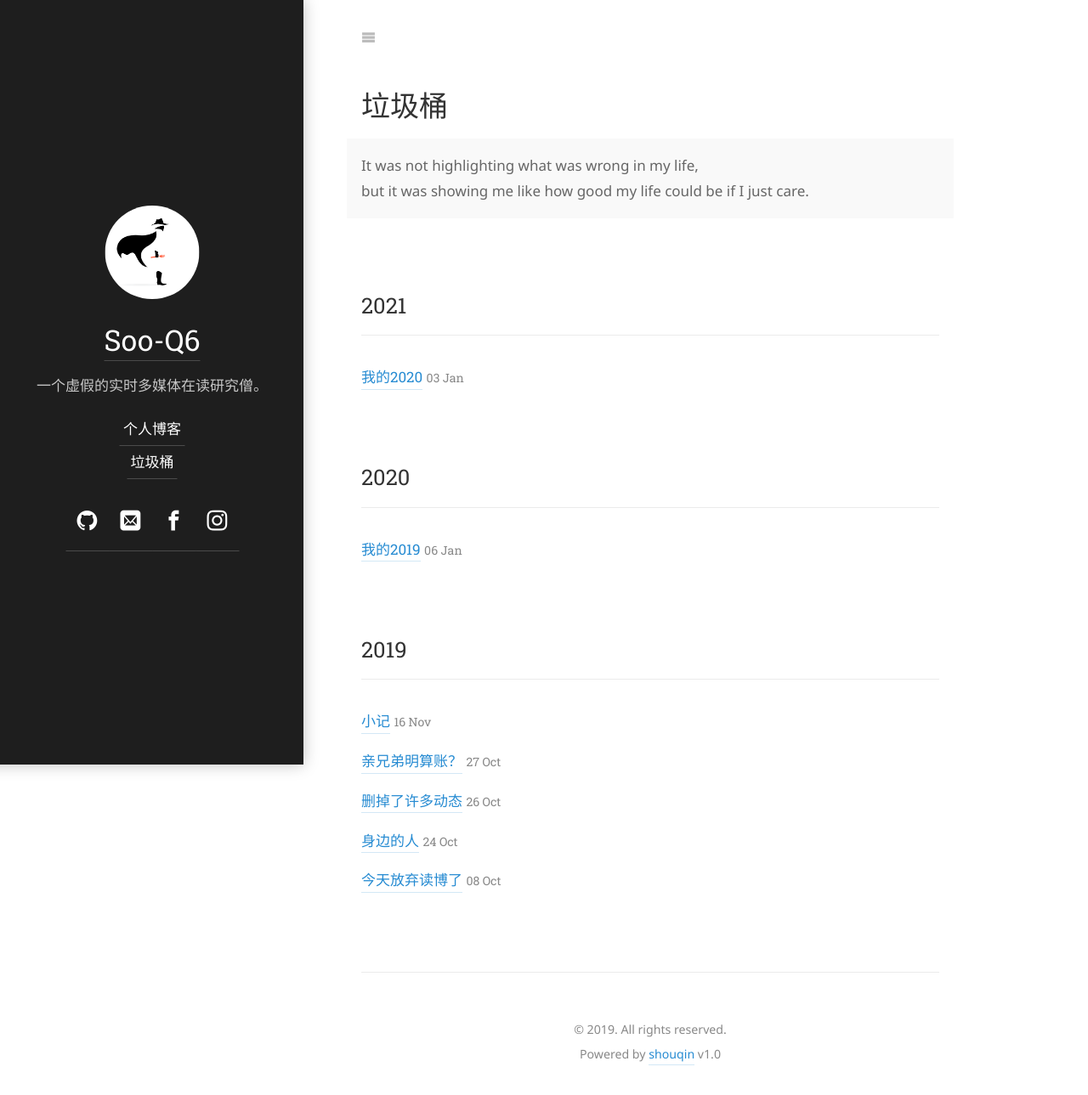
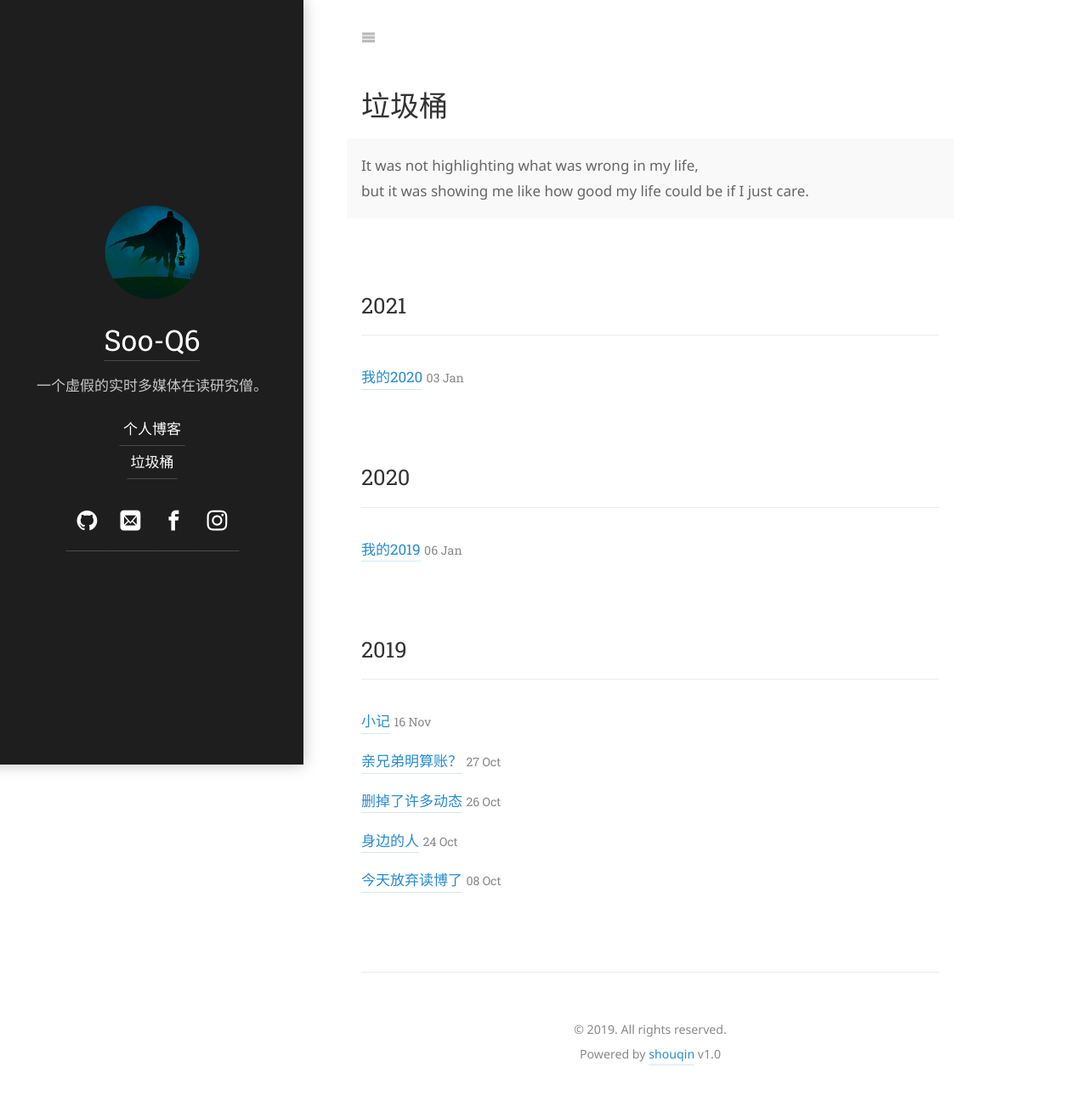
Before and after one commit to Soo-Q6/Soo-Q6.github.io, a Jekyll site: the page built from _featured_categories/loading.md, in a window 1280 px wide. Shown: the whole page at 85% size. Built offline with Jekyll 4.4.1, drawn with Linux system fonts in a browser that asks for light colours; some web fonts are replaced.

Commit message:
update pages

```diff
--- a/_config.yml
+++ b/_config.yml
@@ -36,7 +36,7 @@
 # A (square) logo for your site.
 # If provided, it will be shown at the top of the sidebar.
 # It also used by the `jekyll-seo-tag` plugin.
-logo:                  /assets/icons/icon.png
+logo:                  /assets/icons/icon.jpg
 
 # This should be the same author as first entry in `_data/authors.yml`.
 author:
@@ -79,7 +79,7 @@
 # ========================================================================================
 
 # Sidebar image and theme color of the site.
-accent_image:          /assets/img/page.jpg
+accent_image:          /assets/img/blue.jpg
 accent_color:          rgb(110,110,112)
 
 # This is used for the `theme-color` meta tag,
```
Also changed, not shown: assets/icons/icon.jpg (added), assets/img/blue.jpg (added).
